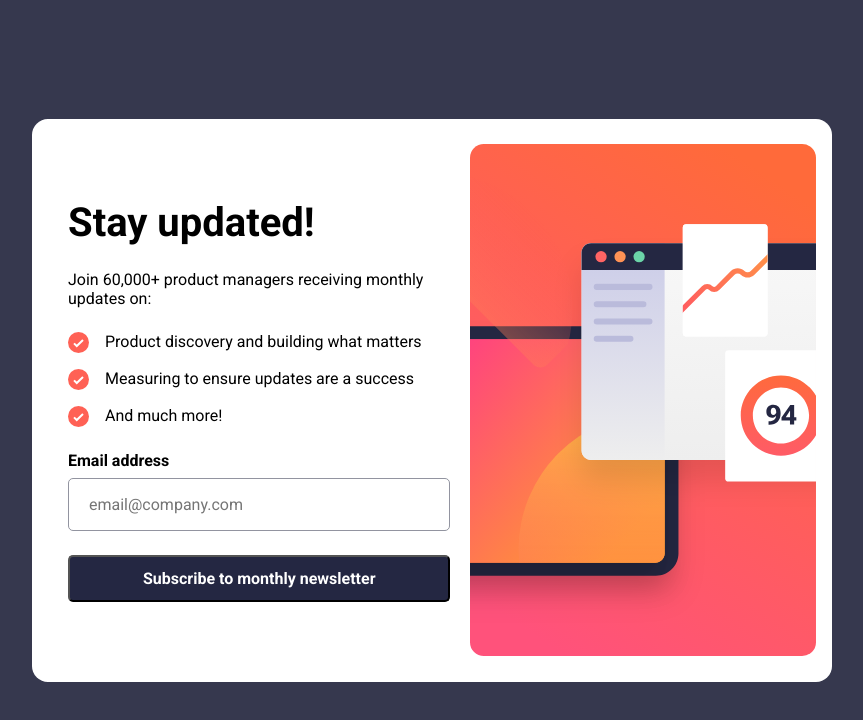
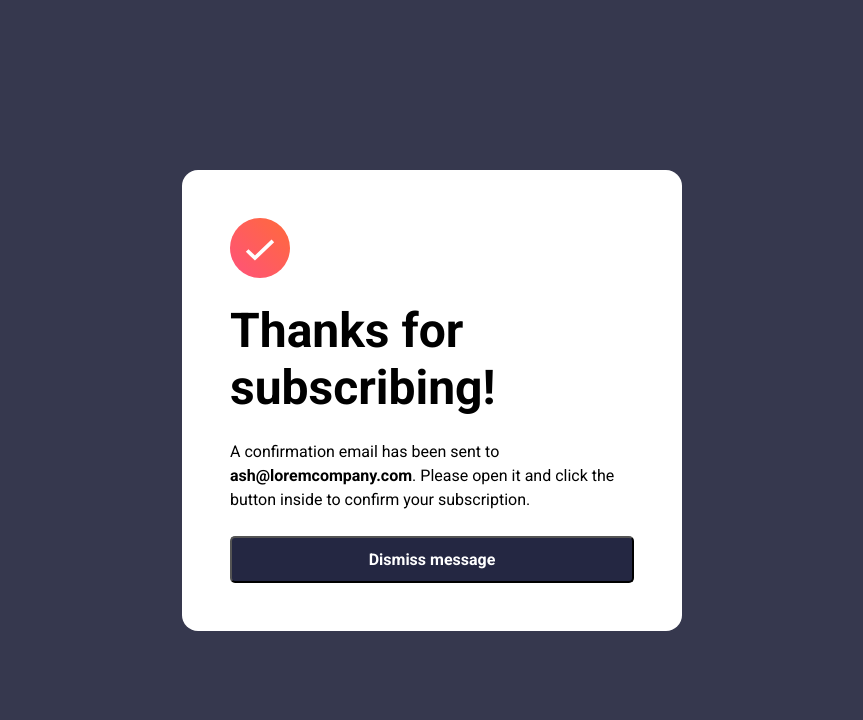
Before and after one commit to ryangholland/newsletter-sign-up-form, a plain HTML site: page index.html in a window 1280 px wide. Shown: the whole page, without its empty margins (208-1071 px from the left). Drawn offline with Linux system fonts and the light colour scheme.

Commit message:
Style success container desktop design

```diff
--- a/index.html
+++ b/index.html
@@ -23,7 +23,7 @@
   </head>
   <body>
     <main>
-      <div class="main-container" >
+      <div class="main-container" hidden>
         <div class="img-container">
           <picture>
             <source
@@ -70,7 +70,7 @@
         </div>
       </div>
 
-      <div class="success-container" hidden>
+      <div class="success-container" >
         <img
           src="/assets/images/icon-success.svg"
           alt="A successful checkmark"
--- a/style.css
+++ b/style.css
@@ -142,4 +142,23 @@ strong {
     margin: 0;
   }
 
+  .success-container {
+    height: auto;
+    background-color: hsl(var(--clr-neu-white-hsl));
+    padding: 3rem;
+    border-radius: 1rem;
+    max-width: 500px;
+
+  }
+
+  .success-container img {
+    height: 60px;
+    align-self: flex-start;
+    margin-top: 0;
+  }
+
+  .success-container h1 {
+    font-size: 3rem;
+  }
+
 }
```
